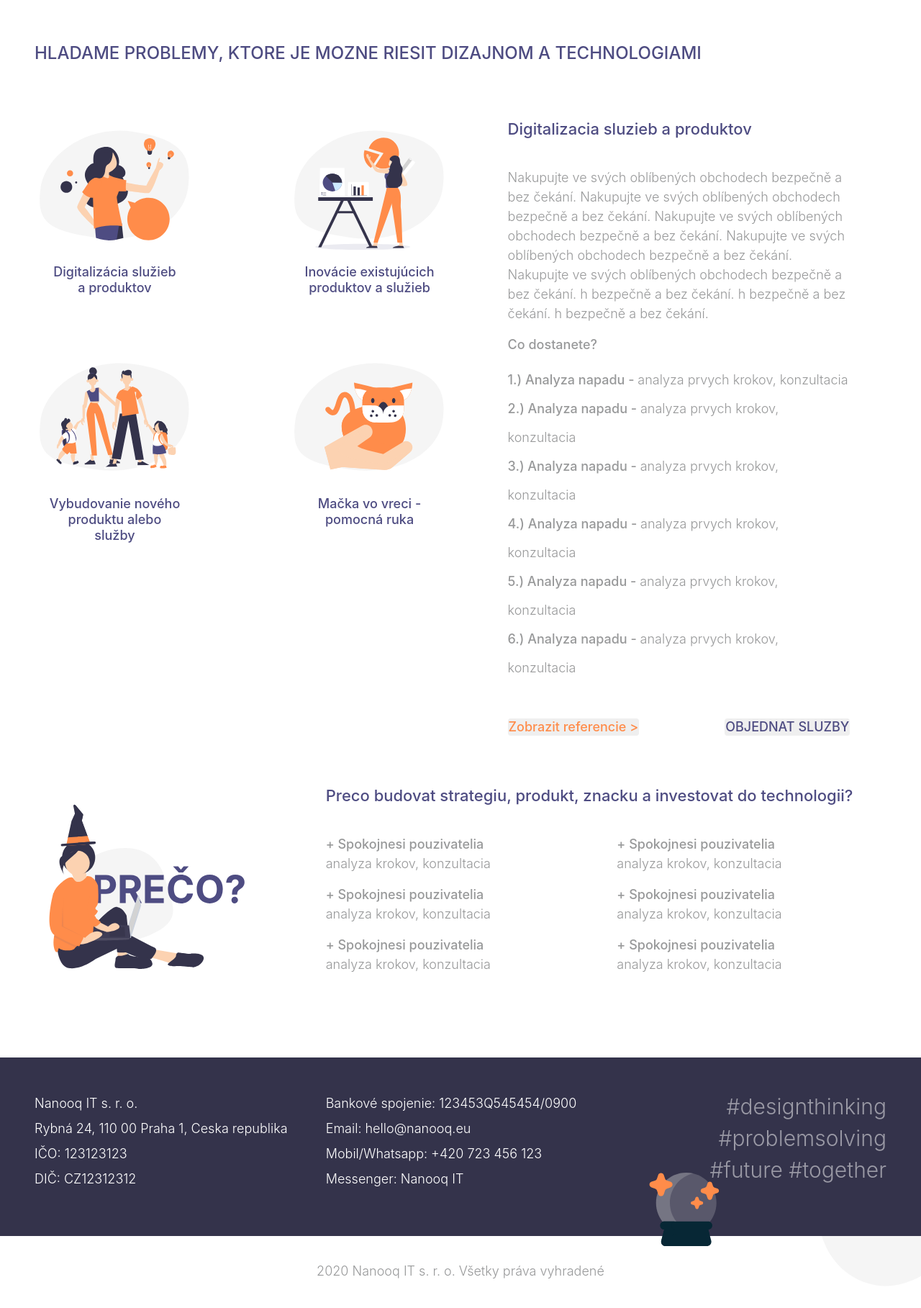
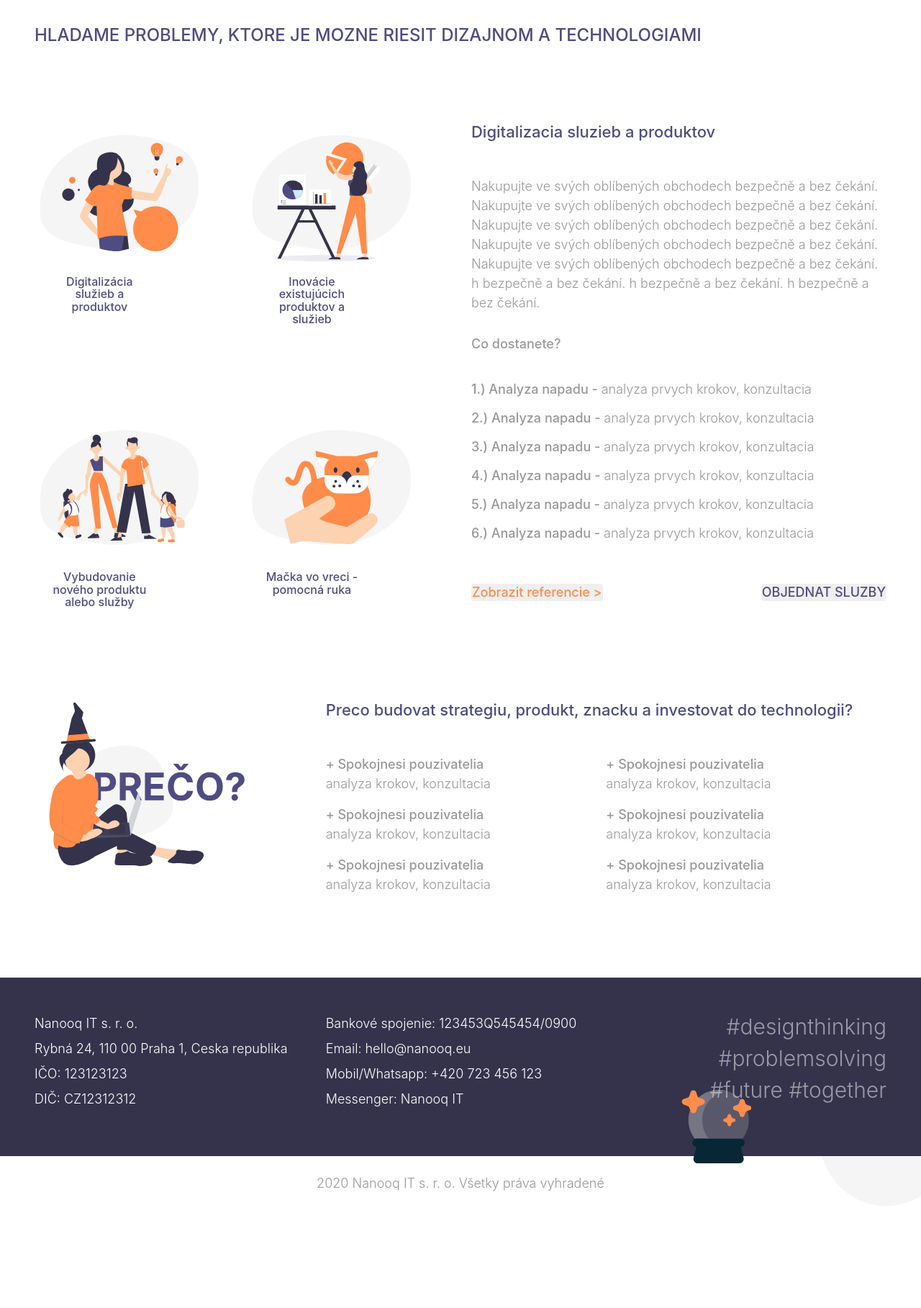
Before and after one commit to SvetlanaM/kompilator-website, a PHP site: page / in a window 1280 px wide. Shown: the part 1322-3139 px from the top of the page at 72% size. After the commit the page ends 2976 px from the top, so only its background shows below. Run offline with PHP 8.4, Linux system fonts and the light colour scheme; some libraries are stand-ins or nearby versions.

Commit message:
Update CSS and HTML

```diff
--- a/css/custom.css
+++ b/css/custom.css
@@ -1,11 +1,61 @@
 body {
-    background: #fff;
     font-family: 'Inter', 'Helvetica Neue', Arial, sans-serif;
     font-weight: 300;
-    color: #98999A;
     font-size: 18px;
 }
 
+.mt-50 {
+    margin-top: 50px;
+}
+
+.mt-40 {
+    margin-top: 40px;
+}
+
+.mt-30 {
+    margin-top: 30px;
+}
+
+.mt-100 {
+    margin-top: 100px;
+}
+
+.pb-100 {
+    padding-bottom: 100px;
+}
+
+.purple {
+    color: #4e4e82;
+}
+
+.white {
+    color: #ffffff;
+}
+
+.gray {
+    color: #98999a;
+}
+
+.orange {
+    color: #ff8c4a;
+}
+
+.bg-light {
+    background-color: #ffffff;
+}
+
+.fw-500 {
+    font-weight: 500;
+}
+
+.fw-450 {
+    font-weight: 450;
+}
+
+.banner-title {
+    font-size: 40px;
+    line-height: 60px;
+}
 
 
 a {
@@ -80,40 +134,8 @@ h6 {
     bottom: 2px;
 }
 
-.banner-info {
-    margin-top: 50px;
-}
-
-.banner-title {
-    font-weight: 500;
-font-size: 40px;
-line-height: 60px;
-}
-
-.banner-text {
-    margin-top: 45px;
-}
-
-.gray-bold {
-    font-weight: 450;
-}
-
-.dropdown-toggle-ellipsis::after {
-  display: none;
-}
-
-.card-title {
-    font-size: 18px;
-line-height: 22px;
-display: flex;
-align-items: center;
-text-transform: uppercase;
-margin-bottom: 30px;
-}
-
-.card-text {
-    font-size: 16px;
-    margin-bottom: 20px;
+.card-with-image {
+    position: relative;
 }
 
 .card-image {
@@ -123,73 +145,19 @@ margin-bottom: 30px;
     z-index: 2;
 }
 
-.who {
-    margin-top: 80px;
-}
-
-.references {
-    margin-top: 100px;
-    margin-bottom: 80px;
-}
-
-
-.card-link {
-    font-weight: 200;
-    text-transform: uppercase;
-    font-size: 16px;
-}
-
-#banner {
-    margin-top: 20px;
-    height: 600px;
-}
-
-.card {
-    background: #FFFFFF;
-box-shadow: 0px 0px 45px rgba(202, 209, 221, 0.47);
-border-radius: 20px;
-}
-
 .service-title {
     font-weight: 450;
     font-size: 24px;
-line-height: 29px;
-text-transform: uppercase;
 }
 
-.services {
-    margin-top: 70px;
-}
-
-.service {
-    margin-bottom: 50px;
-}
-.service-title-a {
-    text-align: center;
-    font-size: 18px;
-    line-height: 22px;
-}
-.service-body {
-    width: 100%;
-}
-
-.digi-title {
+.service-subtitle {
     font-weight: 500;
     font-size: 22px;
-line-height: 27px;
-margin-bottom: 40px;
 }
 
 ol li {
     line-height: 40px;
 }
-
-ol {
-  list-style-type: none;
-  margin: 0;
-  padding: 0;
-}
-
 
 .btn-ref {
     font-weight: 500;
@@ -201,25 +169,6 @@ ol {
     color: #4E4C82;
     font-weight: 500;
     font-size: 18px;
-
-}
-.buttons {
-    margin-top: 50px;
-}
-ol li a {
-    list-style-position: inside;
-}
-
-.why-title {
-    font-weight: 500;
-font-size: 22px;
-line-height: 27px;
-margin-bottom: 40px;
-}
-
-.why-section {
-    margin-top: 70px;
-    margin-bottom: 100px;
 }
 
 footer {
@@ -233,26 +182,24 @@ footer {
     font-size: 30px;
     line-height: 36px;
     text-align: right;
-
     color: rgba(255, 255, 255, 0.5);
     font-weight: 300;
 }
 
-.footer2 {
-    padding-top: 35px;
-    padding-bottom: 0px;
+.hashtag-p {
+    position:relative;
 }
 
-.footer2 {
+.ball {
+    position: absolute;
+    z-index: 2;
+    bottom: -60px;
+    right: 50%;
+}
+
+.footer-bottom {
     height: 100px;
     background-repeat: no-repeat;
     background-image: url(../img/svg/ellipse_footer.svg);
     background-position: 100% 150%;
 }
-
-img.ball.img-fluid {
-    position: absolute;
-    z-index: 2;
-    top: 110px;
-    left: 60px;
-}
--- a/index.html
+++ b/index.html
@@ -13,16 +13,16 @@
         <!-- fonts imports -->
         <link rel="stylesheeet" href="https://fonts.googleapis.com/css2?family=Inter:wght@100;200;300;400;500;600;700&display=swap">
     </head>
-    <body>
+    <body class="bg-white gray">
         <!-- navigation menu -->
-        <header id="main">
-            <nav class="navbar navbar-expand-sm navbar-light pr-5">
+        <header id="main-header" class="nav-bg">
+            <nav class="navbar navbar-expand-lg navbar-light pr-5">
                 <button type="button" data-toggle="collapse" data-target="#navbarMain" aria-controls="navbarMain"
                     aria-expanded="false" aria-label="Toggle navigation" class="navbar-toggler navbar-toggler-right">
                     <span class="navbar-toggler-icon"></span>
                 </button>
                 <div id="navbarMain" class="collapse navbar-collapse">
-                    <ul class="navbar-nav ml-auto">
+                    <ul class="navbar-nav ml-auto purple">
                         <li class="nav-item mr-3"><a href="" class="nav-link">Prečo?</a></li>
                         <li class="nav-item mr-3"><a href="" class="nav-link">Naše hodnoty</a></li>
                         <li class="nav-item dropdown mr-2">
@@ -39,56 +39,57 @@
                 </div>
             </nav>
         </header>
+
         <!-- banner -->
-        <section id="banner" class="banner banner-home">
+        <section id="banner" class="banner pb-100">
             <div class="container-fluid pl-5">
-                <div class="row align-items-start">
-                    <div class="col-lg banner-info">
-                        <h1 class="banner-title">Poďme spolu digitalizovať svet
+                <div class="row">
+                    <div class="col-lg mt-50">
+                        <h1 class="purple fw-500 banner-title">Poďme spolu digitalizovať svet
 a prinášať hodnotu</h1>
-                        <p class="banner-text"><span class="gray-bold">Magic studio</span> - vytvárame digitálne produkty, ktoré sú tu pre užívateľov a udržia sa na trhu od definovania problému po udržiavanie a rozvoj. Hľadáme problémy, ktoré je možné vyriešiť pomocou <span class="gray-bold">technológií, zdravého rozumu</span> a <span class="gray-bold">dizajnu</span>.
+                        <p class="mt-40"><span class="fw-450">Magic studio</span> - vytvárame digitálne produkty, ktoré sú tu pre užívateľov a udržia sa na trhu od definovania problému po udržiavanie a rozvoj. Hľadáme problémy, ktoré je možné vyriešiť pomocou <span class="gray-bold">technológií, zdravého rozumu</span> a <span class="gray-bold">dizajnu</span>.
                         <br /><br />
-                        <span class="gray-bold">Magic studio + Klient + Používateľ = tímová práca.</span>
+                        <span class="fw-450">Magic studio + Klient + Používateľ = tímová práca.</span>
                         </p>
                     </div>
-                    <div class="col-lg-auto col-lg mr-auto p-0 float-right">
-                        <img src="img/svg/banner_img.svg" class="img-fluid img-responsive img-banner" />
+                    <div class="col-lg d-flex justify-content-end p-0">
+                        <img src="img/svg/banner_img.svg" class="img-fluid img-banner" />
                     </div>
                 </div>
             </div>
         </section>
 
         <!-- section for who -->
-        <section id="who" class="who">
+        <section id="who" class="who mt-50">
             <div class="container-fluid pl-5 pr-5">
-                <div class="row justify-content-between flex-row no-gutters">
-                    <div class="col-md col-md-3 d-flex align-items-stretch">
+                <div class="row justify-content-between no-gutters">
+                    <div class="col-lg col-lg-3 d-flex align-items-stretch card-with-image">
                         <div class="card-image">
                             <img src="img/svg/girl_with_pc.svg" class="img-fluid" />
                         </div>
                         <div class="card p-4 border-0">
                             <div class="card-body">
-                                <h3 class="card-title">Korporacie</h3>
-                                <p class="card-text w-80">Balík pre korporácie,<br /> ktoré hľadajú nové <br /> nápady, efekt9vnenie inovácie procesov.</p>
-                                <a href="" class="card-link">Mam zaujem o balik</a>
+                                <h3 class="card-title text-uppercase">Korporacie</h3>
+                                <p class="card-text mt-30 mb-4">Balík pre korporácie, ktoré hľadajú nové nápady, inovácie, zefektívnenie procesov.</p>
+                                <a href="" class="card-link text-uppercase">Mam zaujem o balik</a>
                             </div>
                         </div>
                     </div>
-                    <div class="col-md col-md-3 d-flex align-items-stretch">
+                    <div class="col-lg col-lg-3 d-flex align-items-stretch">
                         <div class="card p-4 border-0">
                             <div class="card-body">
-                                <h3 class="card-title">Startupy</h3>
-                                <p class="card-text">Balík pre korporácie, ktoré hľadajú nové nápady, inovácie, zefektívnenie procesov.</p>
-                                <a href="" class="card-link">Mam zaujem o balik</a>
+                                <h3 class="card-title text-uppercase">Startupy</h3>
+                                <p class="card-text mt-30 mb-4">Balík pre korporácie, ktoré hľadajú nové nápady, inovácie, zefektívnenie procesov.</p>
+                                <a href="" class="card-link text-uppercase">Mam zaujem o balik</a>
                             </div>
                         </div>
                     </div>
-                    <div class="col-md col-md-3  d-flex align-items-stretch">
+                    <div class="col-lg col-lg-3 d-flex align-items-stretch">
                         <div class="card p-4 border-0">
                             <div class="card-body">
-                                <h3 class="card-title">Offline sluzby</h3>
-                                <p class="card-text">Balík pre korporácie, ktoré hľadajú nové nápady, inovácie, zefektívnenie procesov.</p>
-                                <a href="" class="card-link">Mam zaujem o balik</a>
+                                <h3 class="card-title text-uppercase">Offline sluzby</h3>
+                                <p class="card-text mt-30 mb-4">Balík pre korporácie, ktoré hľadajú nové nápady, inovácie, zefektívnenie procesov.</p>
+                                <a href="" class="card-link text-uppercase">Mam zaujem o balik</a>
                             </div>
                         </div>
                     </div>
@@ -96,11 +97,11 @@ a prinášať hodnotu</h1>
             </div>
         </section>
         <!-- references section -->
-        <section class="references" id="references">
+        <section class="references mt-100 pb-100" id="references">
             <div class="container-fluid pl-5 pr-5">
                 <div class="d-flex justify-content-between">
                     <div class="mr-5">
-                        <img src="img/logos/czechitas.svg" class="img-fluid img-ref" />
+                        <img src="img/logos/czechitas.svg" class="img-fluid" />
                     </div>
                     <div class="mr-5">
                         <img src="img/logos/kiwi.svg" class="img-fluid" />
@@ -122,65 +123,67 @@ a prinášať hodnotu</h1>
         </section>
 
         <!-- services section -->
-        <section class="" id="services">
+        <section class="services" id="services">
             <div class="container-fluid  pl-5 pr-5">
                 <div class="row">
                     <div class="col">
-                        <h2 class="service-title">Hladame problemy, ktore je mozne riesit dizajnom a technologiami</h2>
+                        <h2 class="service-title text-uppercase">Hladame problemy, ktore je mozne riesit dizajnom a technologiami</h2>
                     </div>
                 </div>
-                <div class="row d-flex services">
-                    <div class="col-md-6 mr-auto">
+                <div class="row d-flex services mt-100 align-items-start">
+                    <div class="col-md-5 mr-auto">
                         <div class="row d-flex">
-                            <div class="col-md-5 d-flex align-items-stretch">
-                                <div class="service">
-                                    <img class="card-img-top" src="img/svg/digitalisation.svg" alt="Card image cap">
-                                    <div class="card-body service-body">
-                                        <h3 class="service-title-a text-center">Digitalizácia služieb a produktov</h3>
+                            <div class="col-md-5">
+                                <div>
+                                    <img class="d-flex m-auto" src="img/svg/digitalisation.svg" alt="Card image cap">
+                                    <div class="card-body">
+                                        <h6 class="text-center">Digitalizácia služieb a produktov</h6>
                                     </div>
                                 </div>
                             </div>
-                            <div class="col-md-5 ml-auto d-flex align-items-stretch">
-                                <div class="service">
-                                    <img class="card-img-top" src="img/svg/inovations.svg" alt="Card image cap">
+                            <div class="col-md-5 ml-auto">
+                                <div>
+                                    <img class="d-flex m-auto" src="img/svg/inovations.svg" alt="Card image cap">
                                     <div class="card-body">
-                                        <h3 class="service-title-a text-center">Inovácie existujúcich produktov a služieb</h3>
+                                        <h6 class="text-center">Inovácie existujúcich produktov a služieb</h6>
                                     </div>
                                 </div>
                             </div>
-                            <div class="col-md-5 d-flex align-items-stretch">
-                                <div class="service">
-                                    <img class="card-img-top" src="img/svg/offline.svg" alt="Card image cap">
+                            <div class="col-md-5">
+                                <div class="mt-100">
+                                    <img class="d-flex m-auto" src="img/svg/offline.svg" alt="Card image cap">
                                     <div class="card-body">
-                                        <h3 class="service-title-a text-center">Vybudovanie nového produktu alebo služby</h3>
+                                        <h6 class="text-center">Vybudovanie nového produktu alebo služby</h6>
                                     </div>
                                 </div>
                             </div>
-                            <div class="col-md-5 ml-auto d-flex align-items-stretch">
-                                <div class="service">
-                                    <img class="card-img-top" src="img/svg/cat.svg" alt="Card image cap">
+                            <div class="col-md-5 ml-auto">
+                                <div class="mt-100">
+                                    <img class="d-flex m-auto" src="img/svg/cat.svg" alt="Card image cap">
                                     <div class="card-body">
-                                        <h3 class="service-title-a text-center">Mačka vo vreci - pomocná ruka</h3>
+                                        <h6 class="text-center">Mačka vo vreci - pomocná ruka</h6>
                                     </div>
                                 </div>
                             </div>
                         </div>
                     </div>
-                    <div class="col-md-5 mr-auto">
-                        <h3 class="digi-title">Digitalizacia sluzieb a produktov</h3>
+                    <div class="col-md-6 ml-auto">
+                        <h3 class="service-subtitle">Digitalizacia sluzieb a produktov</h3>
+                        <div class="mt-50">
                             <p>Nakupujte ve svých oblíbených obchodech bezpečně a bez čekání. Nakupujte ve svých oblíbených obchodech bezpečně a bez čekání. Nakupujte ve svých oblíbených obchodech bezpečně a bez čekání. Nakupujte ve svých oblíbených obchodech bezpečně a bez čekání. Nakupujte ve svých oblíbených obchodech bezpečně a bez čekání. h bezpečně a bez čekání.  h bezpečně a bez čekání.  h bezpečně a bez čekání.</p>
-                        <p class="subheading gray-bold">Co dostanete?</p>
-                        <ol class="services-items">
-                            <li><span class="gray-bold">1.) Analyza napadu - </span> analyza prvych krokov, konzultacia</li>
-                            <li><span class="gray-bold">2.) Analyza napadu - </span> analyza prvych krokov, konzultacia</li>
-                            <li><span class="gray-bold">3.) Analyza napadu - </span> analyza prvych krokov, konzultacia</li>
-                            <li><span class="gray-bold">4.) Analyza napadu - </span> analyza prvych krokov, konzultacia</li>
-                            <li><span class="gray-bold">5.) Analyza napadu - </span> analyza prvych krokov, konzultacia</li>
-                            <li><span class="gray-bold">6.) Analyza napadu - </span> analyza prvych krokov, konzultacia</li>
+                            <p class="fw-450 mt-30">Co dostanete?</p>
+                            <ol class="mt-30 list-unstyled">
+                                <li><span class="fw-450">1.) Analyza napadu - </span> analyza prvych krokov, konzultacia</li>
+                                <li><span class="fw-450">2.) Analyza napadu - </span> analyza prvych krokov, konzultacia</li>
+                                <li><span class="fw-450">3.) Analyza napadu - </span> analyza prvych krokov, konzultacia</li>
+                                <li><span class="fw-450">4.) Analyza napadu - </span> analyza prvych krokov, konzultacia</li>
+                                <li><span class="fw-450">5.) Analyza napadu - </span> analyza prvych krokov, konzultacia</li>
+                                <li><span class="fw-450">6.) Analyza napadu - </span> analyza prvych krokov, konzultacia</li>
                             </ol>
-                        <div class="buttons align-items-center">
-                            <button type="button" class="btn-ref btn float-left p-0">Zobrazit referencie > </button>
+                            <div class="mt-50">
+                                <button type="button" class="btn btn-ref float-left p-0">Zobrazit referencie > </button>
                                 <button type="button" class="btn-order btn btn-secundary p-0 float-right">OBJEDNAT SLUZBY</button>
+                            </div>
                         </div>
                     </div>
                 </div>
@@ -194,28 +197,30 @@ a prinášať hodnotu</h1>
             </div>
         </section>
         <!-- why section -->
-        <section class="why-section">
+        <section class="why-section mt-100">
             <div class="container-fluid pr-5 pl-5">
-                <div class="row align-items-center">
-                    <div class="col-12 col-md-4 order-md-1">
-                        <img src="img/svg/why.svg" alt="..." class="img-fluid mb-6 mb-md-0">
+                <div class="row">
+                    <div class="col-12 col-md-4">
+                        <img src="img/svg/why.svg" alt="..." class="img-fluid">
                     </div>
-                    <div class="col-12 col-md-8 ml-auto order-md-1">
-                        <h2 class="why-title">Preco budovat strategiu, produkt, znacku a investovat do technologii?</h2>
-                        <div class="d-flex">
+                    <div class="col-12 col-md-8 ml-auto">
+                        <h2 class="service-subtitle">Preco budovat strategiu, produkt, znacku a investovat do technologii?</h2>
+                        <div class="d-flex mt-50">
                             <div class="col-md-6 m-0 p-0">
-                                <p class="main-reason"><b class="gray-bold">+ Spokojnesi pouzivatelia</b><br />
-                                <span class="subreason">analyza krokov, konzultacia</span></p>
-                                <p class="main-reason"><b class="gray-bold">+ Spokojnesi pouzivatelia</b><br />
-                                <span class="subreason">analyza krokov, konzultacia</span></p><p class="main-reason"><b class="gray-bold">+ Spokojnesi pouzivatelia</b><br />
-                                <span class="subreason">analyza krokov, konzultacia</span></p>
+                                <p><b class="fw-450">+ Spokojnesi pouzivatelia</b><br />
+                                <span>analyza krokov, konzultacia</span></p>
+                                <p><b class="fw-450">+ Spokojnesi pouzivatelia</b><br />
+                                <span>analyza krokov, konzultacia</span></p>
+                                <p><b class="fw-450">+ Spokojnesi pouzivatelia</b><br />
+                                <span>analyza krokov, konzultacia</span></p>
                             </div>
-                            <div class="col-md-6">
-                                <p class="main-reason"><b class="gray-bold">+ Spokojnesi pouzivatelia</b><br />
-                                <span class="subreason">analyza krokov, konzultacia</span></p>
-                                <p class="main-reason"><b class="gray-bold">+ Spokojnesi pouzivatelia</b><br />
-                                <span class="subreason">analyza krokov, konzultacia</span></p><p class="main-reason"><b class="gray-bold">+ Spokojnesi pouzivatelia</b><br />
-                                <span class="subreason">analyza krokov, konzultacia</span></p>
+                            <div class="col-md-6 m-0 p-0">
+                                <p><b class="fw-450">+ Spokojnesi pouzivatelia</b><br />
+                                <span>analyza krokov, konzultacia</span></p>
+                                <p><b class="fw-450">+ Spokojnesi pouzivatelia</b><br />
+                                <span>analyza krokov, konzultacia</span></p>
+                                <p><b class="fw-450">+ Spokojnesi pouzivatelia</b><br />
+                                <span>analyza krokov, konzultacia</span></p>
                             </div>
                         </div>
                     </div>
@@ -223,7 +228,7 @@ a prinášať hodnotu</h1>
             </div>
         </section>
         <!-- footer -->
-        <footer class="">
+        <footer class="mt-100">
             <div class="container-fluid pr-5 pl-5">
                 <div class="row">
                     <div class="col">
@@ -258,7 +263,7 @@ a prinášať hodnotu</h1>
                             </li>
                         </ul>
                     </div>
-                    <div class="col">
+                    <div class="col hastag-p">
                         <ul class="list-unstyled">
                             <li class="mb-2 hashtag">
                                 #designthinking
@@ -275,19 +280,19 @@ a prinášať hodnotu</h1>
                 </div>
             </div>
         </footer>
-<div class="footer2">
+        <div class="footer-bottom">
+            <div class="container-fluid">
                 <div class="row">
-        <div class="col">
-    <p class="text-center copy">2020 Nanooq IT s. r. o. Všetky práva vyhradené</p>
+                    <div class="col align-middle">
+                        <p class="text-center copy pt-4">2020 Nanooq IT s. r. o. Všetky práva vyhradené</p>
+                    </div>
                 </div>
             </div>
         </div>
 
-    <script src="https://code.jquery.com/jquery-3.2.1.min.js"></script>
+    <script src="https://code.jquery.com/jquery-3.2.1.slim.min.js" integrity="sha384-KJ3o2DKtIkvYIK3UENzmM7KCkRr/rE9/Qpg6aAZGJwFDMVNA/GpGFF93hXpG5KkN" crossorigin="anonymous"></script>
     <script src="https://cdnjs.cloudflare.com/ajax/libs/popper.js/1.11.0/umd/popper.min.js"> </script>
-    <script src="vendor/bootstrap/js/bootstrap.min.js"></script>
-    <script src="vendor/jquery.cookie/jquery.cookie.js"> </script>
-    <script src="vendor/owl.carousel/owl.carousel.min.js"></script>
+    <script src="vendor/bootstrap/js/bootstrap.js"></script>
     <script src="js/front.js"></script>
     </body>
 </html>
```
Also changed, not shown: other parts of css/custom.css (+21 -17 lines). Lines whose indentation alone changed are shown as unchanged.
